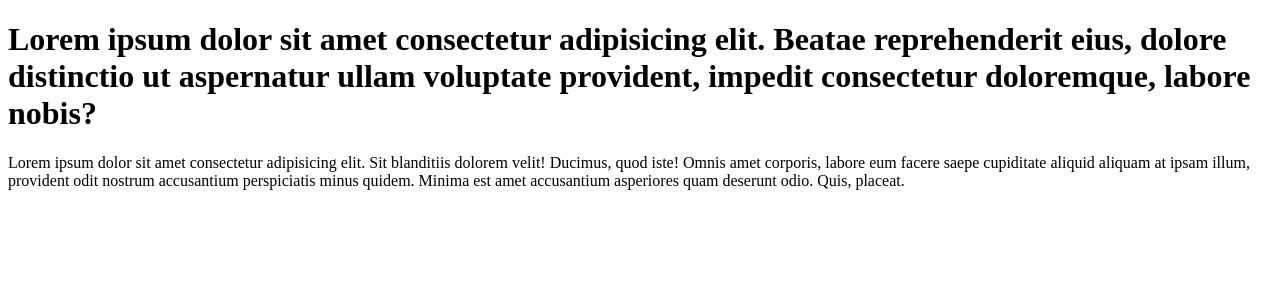
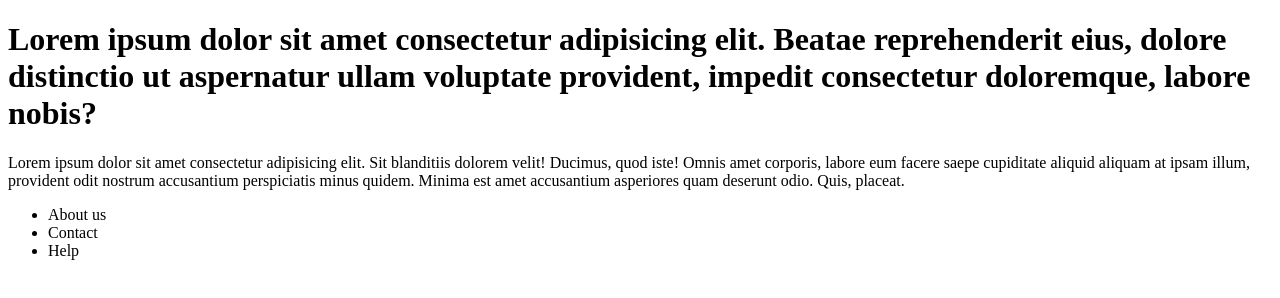
Before and after one commit to thevinay1712/learn_git, a plain HTML site: page index.html in a window 1280 px wide. Drawn offline with Linux system fonts and the light colour scheme.

Commit message:
adding unordered list

```diff
--- a/index.html
+++ b/index.html
@@ -10,5 +10,10 @@
         Lorem ipsum dolor sit amet consectetur adipisicing elit. Beatae reprehenderit eius, dolore distinctio ut aspernatur ullam voluptate provident, impedit consectetur doloremque, labore nobis?
     </h1>
     <p>Lorem ipsum dolor sit amet consectetur adipisicing elit. Sit blanditiis dolorem velit! Ducimus, quod iste! Omnis amet corporis, labore eum facere saepe cupiditate aliquid aliquam at ipsam illum, provident odit nostrum accusantium perspiciatis minus quidem. Minima est amet accusantium asperiores quam deserunt odio. Quis, placeat.</p>
+    <ul>
+        <li>About us</li>
+        <li>Contact</li>
+        <li>Help</li>
+    </ul>
 </body>
 </html>
```
